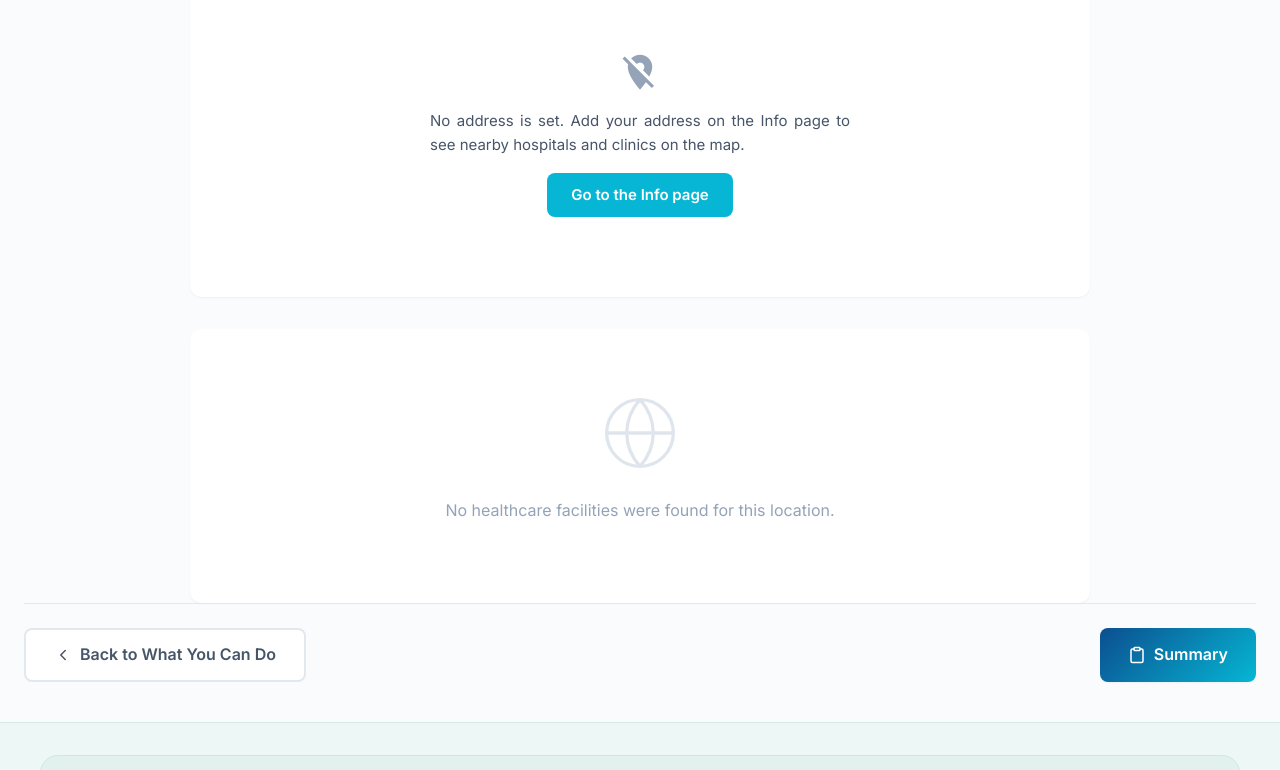
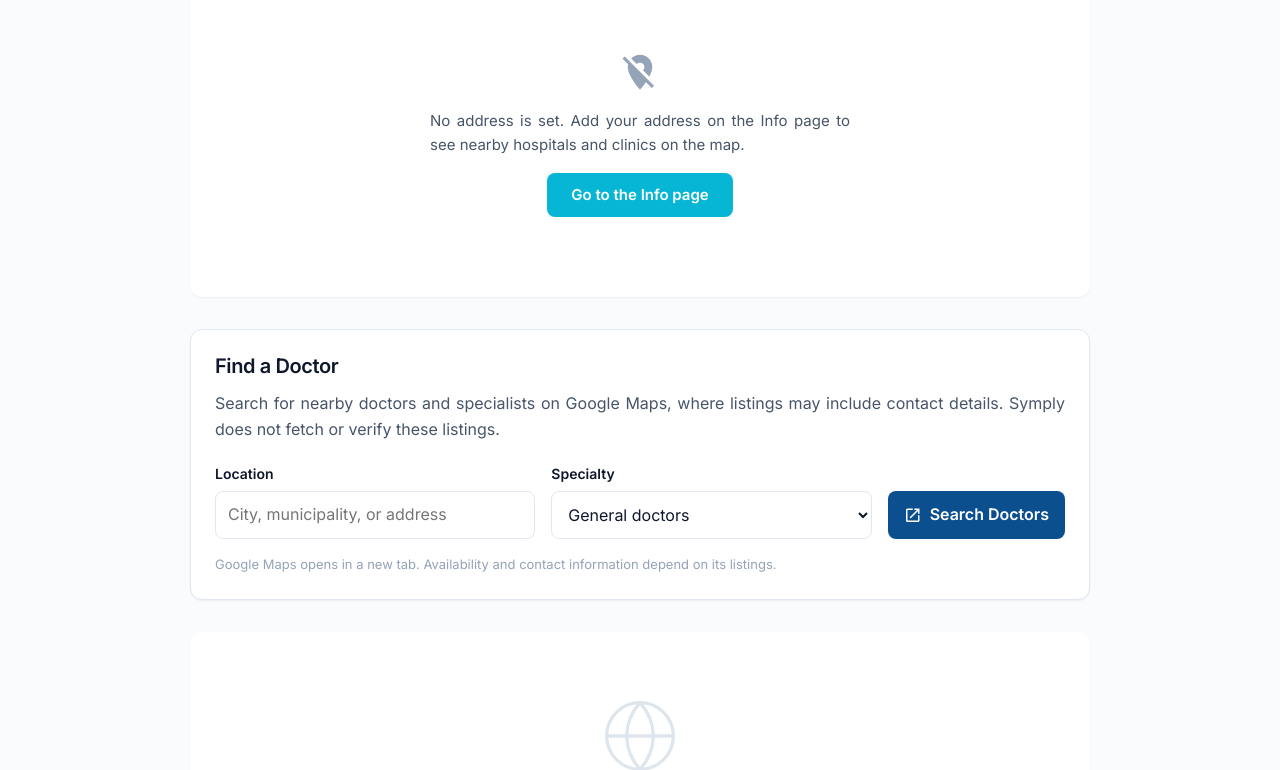
Before and after one commit to Dreimacato/symply, a Nuxt app in the folder symply_frontend/: page /where-to-get-help in a window 1280 px wide. Shown: the part 445-1215 px from the top of the page. Built offline with nearby package versions, Linux system fonts and the light colour scheme.

Commit message:
Add Find a Doctor search links

```diff
--- a/symply_frontend/app/pages/where-to-get-help.vue
+++ b/symply_frontend/app/pages/where-to-get-help.vue
@@ -37,6 +37,56 @@
             </div>
           </template>
         </ClientOnly>
+
+        <section class="doctor-search-section" aria-labelledby="doctor-search-title">
+          <h2 id="doctor-search-title" class="section-title">Find a Doctor</h2>
+          <p class="doctor-search-description">
+            Search for nearby doctors and specialists on Google Maps, where listings may include contact details.
+            Symply does not fetch or verify these listings.
+          </p>
+
+          <form class="doctor-search-form" @submit.prevent="searchDoctors">
+            <div class="doctor-search-field">
+              <label for="doctor-search-location">Location</label>
+              <input
+                id="doctor-search-location"
+                v-model="doctorLocation"
+                type="text"
+                autocomplete="address-level2"
+                placeholder="City, municipality, or address"
+                :aria-invalid="doctorSearchAttempted && !doctorLocation.trim()"
+                :aria-describedby="doctorSearchAttempted && !doctorLocation.trim() ? 'doctor-search-error' : undefined"
+                @input="doctorSearchAttempted = false"
+              />
+            </div>
+
+            <div class="doctor-search-field">
+              <label for="doctor-search-specialty">Specialty</label>
+              <select id="doctor-search-specialty" v-model="doctorSpecialty">
+                <option v-for="specialty in doctorSpecialties" :key="specialty.value" :value="specialty.value">
+                  {{ specialty.label }}
+                </option>
+              </select>
+            </div>
+
+            <button class="doctor-search-button" type="submit">
+              <v-icon icon="mdi-open-in-new" size="18" aria-hidden="true" />
+              Search Doctors
+            </button>
+          </form>
+
+          <p
+            v-if="doctorSearchAttempted && !doctorLocation.trim()"
+            id="doctor-search-error"
+            class="doctor-search-error"
+            role="alert"
+          >
+            Enter a city, municipality, or address to search for doctors nearby.
+          </p>
+          <p class="doctor-search-note">
+            Google Maps opens in a new tab. Availability and contact information depend on its listings.
+          </p>
+        </section>
 
         <!-- Nearby Hospitals & Clinics List -->
         <div v-if="loading" class="loading-section">
@@ -189,6 +239,22 @@ import { evaluateTriage, getTriageColor } from '~/composables/useTriage'
 
 const router = useRouter()
 const userLocation = ref(null)
+const doctorLocation = ref('')
+const doctorSpecialty = ref('doctors')
+const doctorSearchAttempted = ref(false)
+const doctorSpecialties = [
+  { label: 'General doctors', value: 'doctors' },
+  { label: 'General practitioners', value: 'general practitioners' },
+  { label: 'Pediatricians', value: 'pediatricians' },
+  { label: 'Dermatologists', value: 'dermatologists' },
+  { label: 'Cardiologists', value: 'cardiologists' },
+  { label: 'Dentists', value: 'dentists' },
+  { label: 'OB-GYNs', value: 'ob-gyns' },
+  { label: 'Orthopedic specialists', value: 'orthopedic specialists' },
+  { label: 'Ophthalmologists', value: 'ophthalmologists' },
+  { label: 'Neurologists', value: 'neurologists' },
+  { label: 'Psychiatrists', value: 'psychiatrists' },
+]
 /* Exact coordinates saved by the Info page's autocomplete (null when unavailable) */
 const userCoords = ref({ lat: null, lng: null })
 const facilities = ref([])
@@ -203,6 +269,19 @@ const FIXED_CONTACT_NUMBER = '911'
 const showSummary = ref(false)
 const summaryProfile = ref({ age: '', sex: '', location: '' })
 const summarySymptoms = ref([])
+
+function searchDoctors() {
+  const location = doctorLocation.value.trim()
+  doctorSearchAttempted.value = true
+  if (!location) return
+
+  const params = new URLSearchParams({
+    api: '1',
+    query: `${doctorSpecialty.value} near ${location}`,
+  })
+  const searchUrl = `https://www.google.com/maps/search/?${params.toString()}`
+  window.open(searchUrl, '_blank', 'noopener,noreferrer')
+}
 
 /* Triage badge tint keyed off the level, mirroring what-you-can-do.vue */
 function getTriageTint(level) {
@@ -274,6 +353,7 @@ function finishAndReset() {
 async function loadUserProfile() {
   try {
     userLocation.value = localStorage.getItem('symply_user_address')
+    doctorLocation.value = userLocation.value || ''
 
     // Read coordinates saved by the Info page's autocomplete (if any)
     const rawLat = Number(localStorage.getItem('symply_user_lat'))
@@ -386,6 +466,93 @@ onMounted(() => {
   font-size: 0.95rem;
   line-height: 1.6;
   margin: 0;
+}
+
+/* ─── Find a Doctor ──────────────────────────────────────────────────────────── */
+.doctor-search-section {
+  margin-bottom: 32px;
+  padding: 24px;
+  background: var(--symply-card-bg);
+  border: 1px solid var(--symply-border);
+  border-radius: var(--symply-radius-lg);
+  box-shadow: var(--symply-shadow-sm);
+}
+
+.doctor-search-description {
+  margin: -4px 0 20px;
+  color: var(--symply-text-secondary);
+  line-height: 1.6;
+}
+
+.doctor-search-form {
+  display: grid;
+  grid-template-columns: minmax(0, 1fr) minmax(0, 1fr) auto;
+  align-items: end;
+  gap: 16px;
+}
+
+.doctor-search-field {
+  min-width: 0;
+}
+
+.doctor-search-field label {
+  display: block;
+  margin-bottom: 6px;
+  color: var(--symply-text-primary);
+  font-size: 0.875rem;
+  font-weight: 600;
+}
+
+.doctor-search-field input,
+.doctor-search-field select {
+  width: 100%;
+  min-height: 48px;
+  padding: 10px 12px;
+  border: 1px solid var(--symply-border);
+  border-radius: var(--symply-radius-md);
+  background: var(--symply-card-bg);
+  color: var(--symply-text-primary);
+  font: inherit;
+}
+
+.doctor-search-field input[aria-invalid='true'] {
+  border-color: #DC2626;
+}
+
+.doctor-search-button {
+  display: inline-flex;
+  min-height: 48px;
+  align-items: center;
+  justify-content: center;
+  gap: 8px;
+  padding: 10px 16px;
+  border: 0;
+  border-radius: var(--symply-radius-md);
+  background: var(--symply-primary-bg);
+  color: white;
+  font: inherit;
+  font-weight: 600;
+  white-space: nowrap;
+  cursor: pointer;
+  transition: transform 0.2s ease, box-shadow 0.2s ease;
+}
+
+.doctor-search-button:hover {
+  transform: translateY(-1px);
+  box-shadow: var(--symply-shadow-md);
+}
+
+.doctor-search-error {
+  margin: 12px 0 0;
+  color: #B91C1C;
+  font-size: 0.875rem;
+}
+
+.doctor-search-note {
+  margin: 16px 0 0;
+  color: var(--symply-text-muted);
+  font-size: 0.8125rem;
+  line-height: 1.5;
 }
 
 /* ─── Loading Section ───────────────────────────────────────────────────────── */
@@ -566,6 +733,18 @@ onMounted(() => {
 
   .location-card {
     padding: 16px;
+  }
+
+  .doctor-search-section {
+    padding: 16px;
+  }
+
+  .doctor-search-form {
+    grid-template-columns: minmax(0, 1fr);
+  }
+
+  .doctor-search-button {
+    width: 100%;
   }
 
   .section-title {
```
